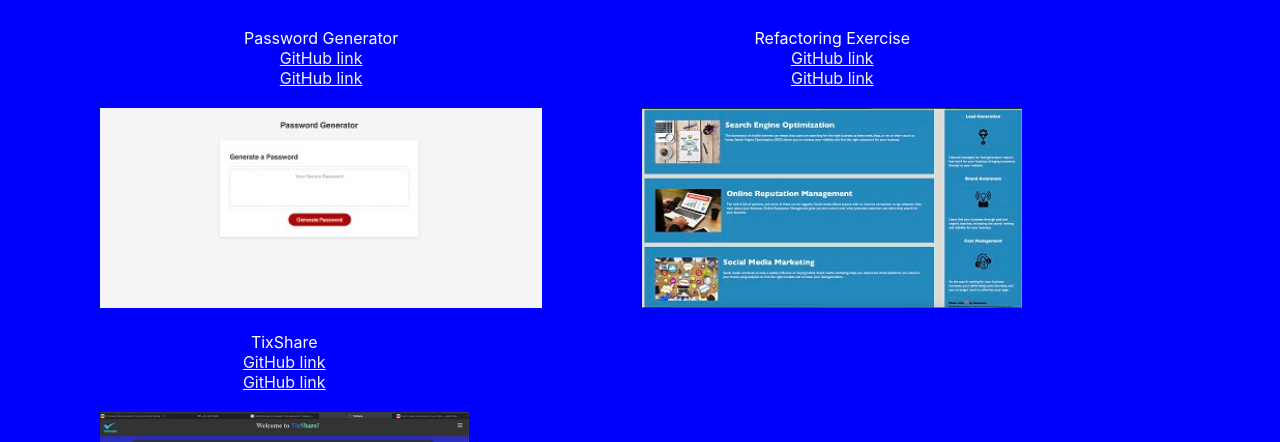
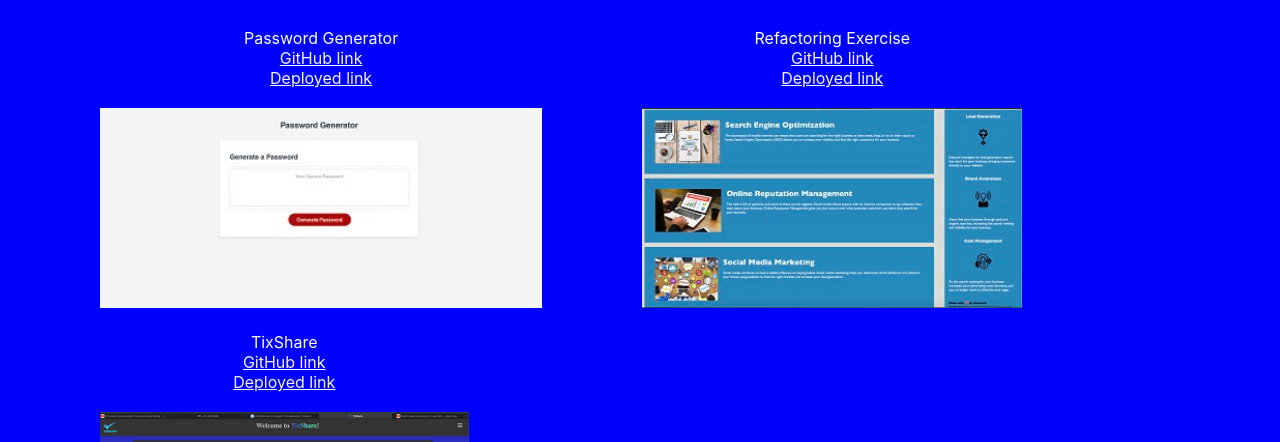
Before and after one commit to toriskyt/react-porfolio, a React (Create React App) app in the folder react-portfolio/: page /portfolio in a window 1280 px wide. Shown: the part 181-623 px from the top of the page. Built offline with nearby package versions, Linux system fonts and the light colour scheme.

Commit message:
debugged porfolio file

```diff
--- a/react-portfolio/src/components/Portfolio.js
+++ b/react-portfolio/src/components/Portfolio.js
@@ -6,7 +6,7 @@ function Portfolio() {
   <div className='imageContainer'>
     <div>Password Generator<br/>
       <a target="_blank" href={"https://toriskyt.github.io/random-password-generator/"}>GitHub link</a><br/>
-      <a target="_blank" href={"https://toriskyt.github.io/random-password-generator/"}>GitHub link</a><br/>
+      <a target="_blank" href={"https://toriskyt.github.io/random-password-generator/"}>Deployed link</a><br/>
       </div>
     <img alt="passwordGenerator img" src="./assets/passwordGenerator.jpg"/>
   </div>
@@ -14,7 +14,7 @@ function Portfolio() {
   <div className='imageContainer'>
     <div>Refactoring Exercise <br/>
       <a target="_blank" href="https://toriskyt.github.io/refactoring-html-project/">GitHub link</a><br/>
-      <a target="_blank" href={"https://toriskyt.github.io/random-password-generator/"}>GitHub link</a><br/>
+      <a target="_blank" href={"https://toriskyt.github.io/random-password-generator/"}>Deployed link</a><br/>
       </div>
     <img alt="refactoring img" src="./assets/refactoringExercise.jpg"/>
   </div>
@@ -22,7 +22,7 @@ function Portfolio() {
   <div className='imageContainer'>
     <div>TixShare<br/>
     <a target="_blank" href="https://toriskyt.github.io/project-one/">GitHub link</a><br/>
-    <a target="_blank" href={"https://toriskyt.github.io/random-password-generator/"}>GitHub link</a><br/>
+    <a target="_blank" href={"https://toriskyt.github.io/random-password-generator/"}>Deployed link</a><br/>
     </div>
     <img alt="TixShare img" src="./assets/TixShare.png"/>
   </div>
```
